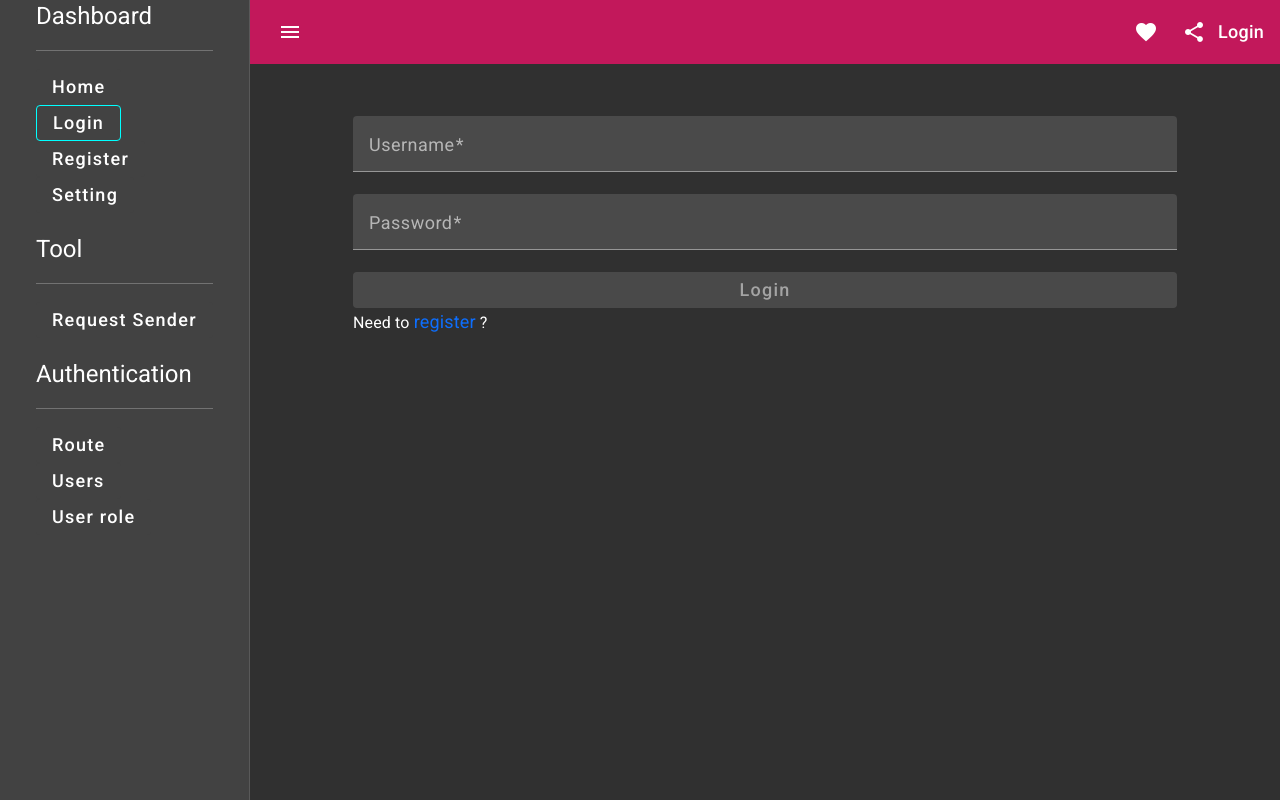
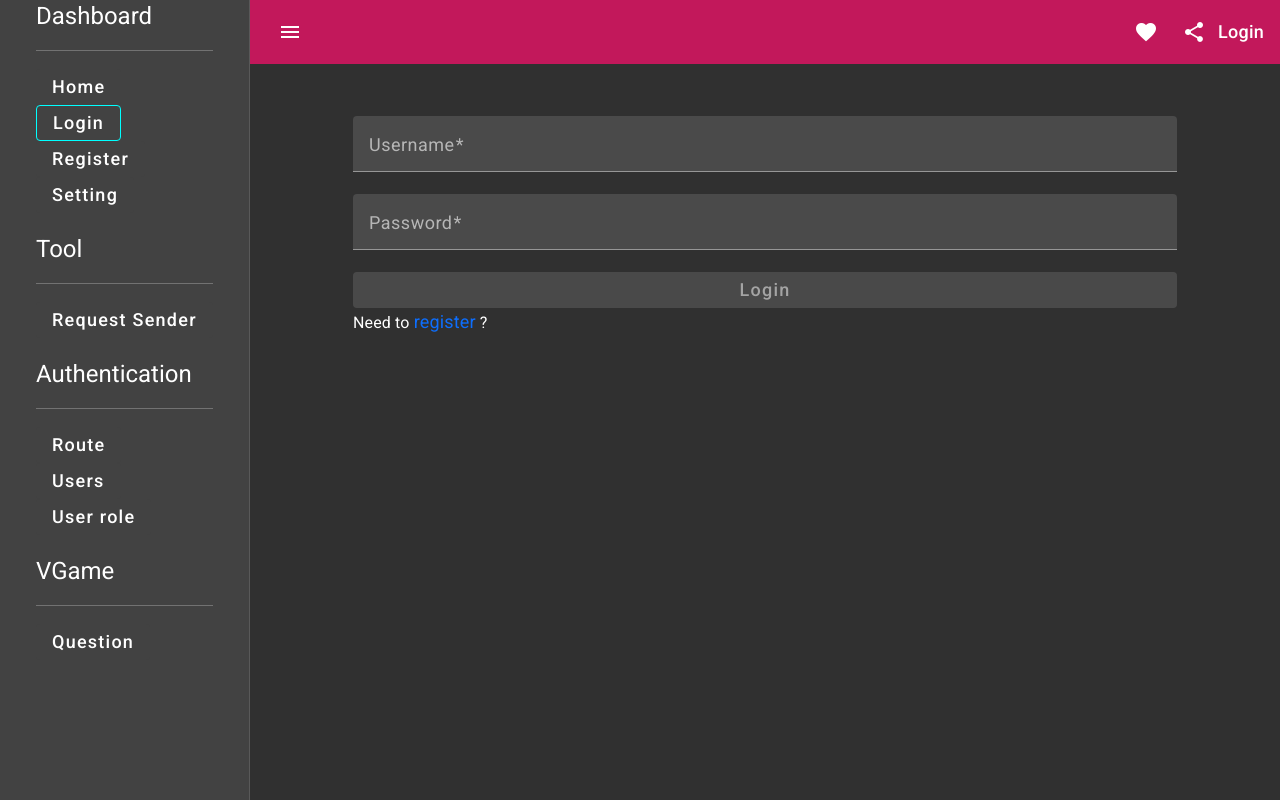
Before and after one commit to vincent-inc/v-console, an Angular app: page /login in a window 1280 px wide. Both pictures are taken after a click on the button "menu". Built offline with nearby package versions, Linux system fonts and the light colour scheme; no server answers.

Commit message:
add question component

```diff
--- a/src/app/app.module.ts
+++ b/src/app/app.module.ts
@@ -19,6 +19,7 @@ import { RouteComponent } from './Authentication/route/route.component';
 import { RoutePanelComponent } from './Authentication/route/route-panel/route-panel.component';
 import { UserRoleComponent } from './Authentication/user-role/user-role.component';
 import { UsersComponent } from './Authentication/users/users.component';
+import { QuestionComponent } from './vgame/question/question.component';
 
 @NgModule({
   declarations: [
@@ -32,7 +33,8 @@ import { UsersComponent } from './Authentication/users/users.component';
     RouteComponent,
     RoutePanelComponent,
     UsersComponent,
-    UserRoleComponent
+    UserRoleComponent,
+    QuestionComponent
   ],
   imports: [
     NgEssentialModule,
--- a/src/app/side-drawer/side-drawer.component.html
+++ b/src/app/side-drawer/side-drawer.component.html
@@ -16,4 +16,8 @@
   <li><button mat-flat-button [routerLink]="['/authentication/route']" routerLinkActive="router-link-active"  >Route</button></li>
   <li><button mat-flat-button [routerLink]="['/authentication/users']" routerLinkActive="router-link-active" >Users</button></li>
   <li><button mat-flat-button [routerLink]="['/authentication/user_role']" routerLinkActive="router-link-active" >User role</button></li>
+  <br>
+  <li><h1>VGame</h1></li>
+  <hr>
+  <li><button mat-flat-button [routerLink]="['/vgame/question']" routerLinkActive="router-link-active" >Question</button></li>
 </ul>
--- /dev/null
+++ b/src/app/vgame/question/question.component.html
@@ -0,0 +1,3 @@
+<p>
+  question works!
+</p>
--- /dev/null
+++ b/src/app/vgame/question/question.component.ts
@@ -0,0 +1,15 @@
+import { Component, OnInit } from '@angular/core';
+
+@Component({
+  selector: 'app-question',
+  templateUrl: './question.component.html',
+  styleUrls: ['./question.component.scss']
+})
+export class QuestionComponent implements OnInit {
+
+  constructor() { }
+
+  ngOnInit() {
+  }
+
+}
```
Also changed, not shown: src/app/app-routing.module.ts (+12 -0 lines), src/app/vgame/question/question.component.scss (added), 1 other file (tests, documents, lock files or other folders).
